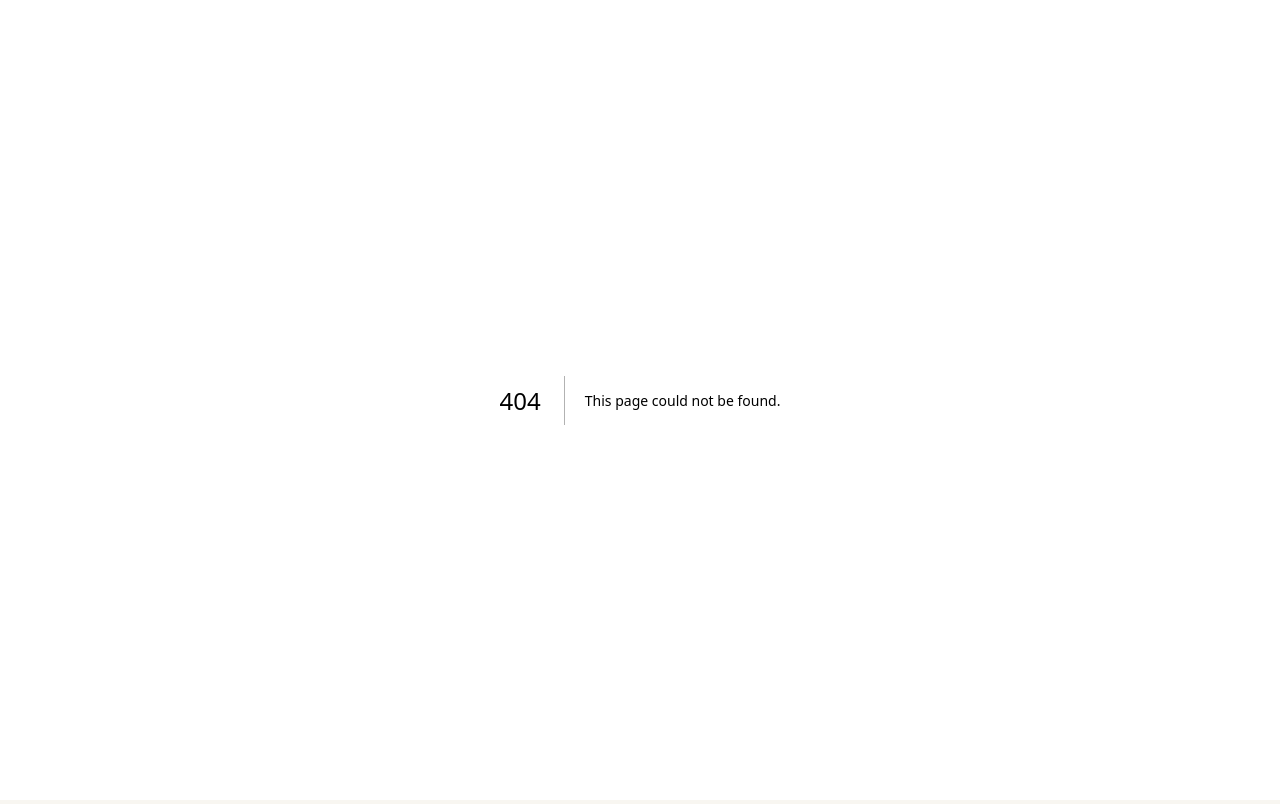
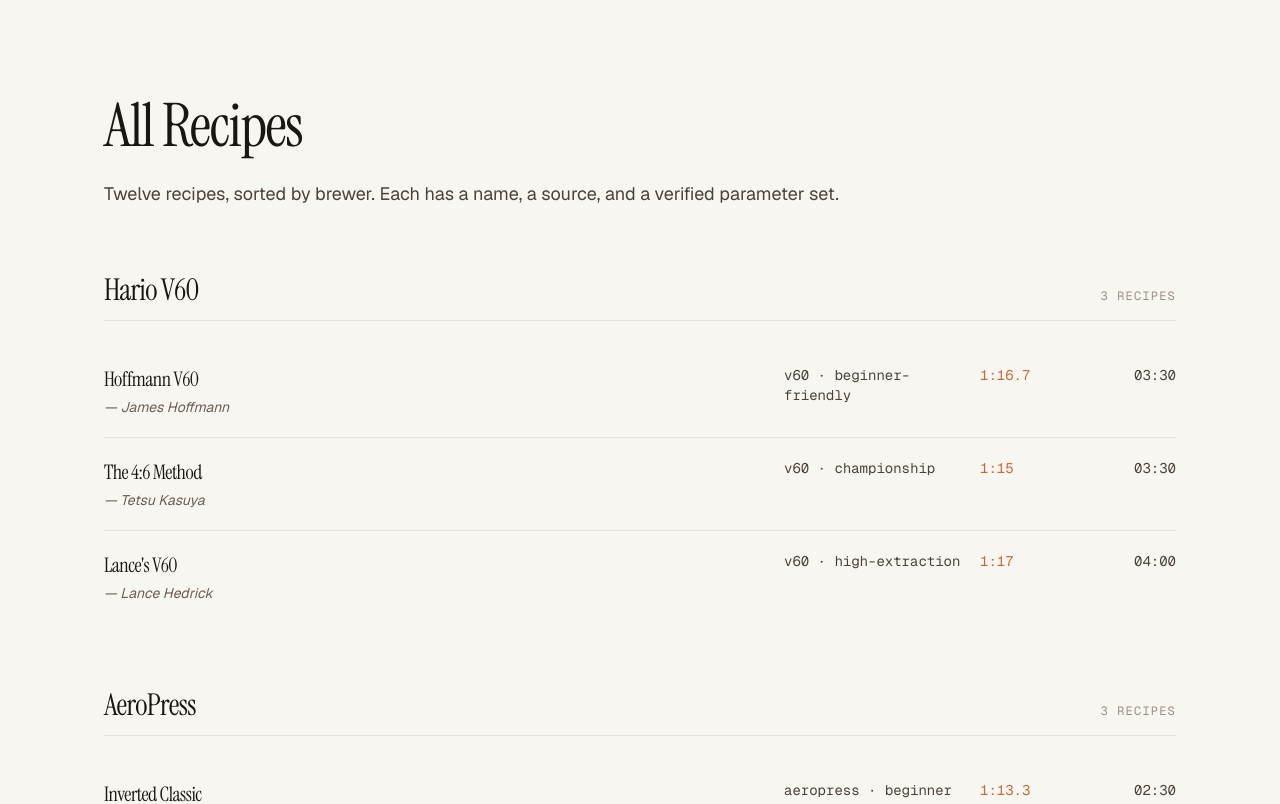
Before and after one commit to pixdyne/bloom-timer, a Next.js app: page /recipes in a window 1280 px wide. Before the commit this address had no page. Shown: the top 804 px of the page. Built offline with nearby package versions, Linux system fonts and the light colour scheme.

Commit message:
feat: add /recipes index grouped by brewer

```diff
--- /dev/null
+++ b/src/app/recipes/page.tsx
@@ -0,0 +1,61 @@
+import Link from 'next/link';
+import { recipes } from '@/data/recipes';
+import { brewers, recipesForBrewer } from '@/data/brewers';
+import { formatMMSS } from '@/lib/time';
+
+export const metadata = {
+  title: 'All Recipes — Bloom Timer',
+  description: 'Twelve championship pour-over recipes, organized by brewer.',
+};
+
+export default function RecipesIndex() {
+  return (
+    <main className="mx-auto max-w-6xl px-6 py-16 md:px-10 md:py-24">
+      <h1 className="font-display text-5xl tracking-tight md:text-6xl">All Recipes</h1>
+      <p className="mt-6 max-w-prose text-lg text-[var(--color-ink-2)]">
+        Twelve recipes, sorted by brewer. Each has a name, a source, and a verified parameter set.
+      </p>
+
+      {brewers.map((b) => {
+        const list = recipesForBrewer(b.slug);
+        if (list.length === 0) return null;
+        return (
+          <section key={b.slug} className="mt-16">
+            <header className="mb-6 flex items-baseline justify-between border-b border-[var(--color-line)] pb-3">
+              <h2 className="font-display text-3xl tracking-tight">{b.displayName}</h2>
+              <span className="font-mono text-xs uppercase tracking-widest text-[var(--color-muted)]">
+                {list.length} recipe{list.length === 1 ? '' : 's'}
+              </span>
+            </header>
+            <ul className="divide-y divide-[var(--color-line)]">
+              {list.map((r) => (
+                <li key={r.slug}>
+                  <Link
+                    href={`/recipes/${r.slug}`}
+                    className="grid grid-cols-[1fr_auto] gap-4 py-5 transition-colors hover:bg-[var(--color-bg-warm)] sm:grid-cols-[1fr_180px_100px_80px]"
+                  >
+                    <div>
+                      <h3 className="font-display text-xl tracking-tight">{r.name}</h3>
+                      <p className="mt-1 text-sm italic text-[var(--color-ink-3)]">
+                        — {r.author}
+                      </p>
+                    </div>
+                    <div className="hidden font-mono text-sm text-[var(--color-ink-2)] sm:block">
+                      {r.tags.slice(0, 2).join(' · ')}
+                    </div>
+                    <div className="hidden font-mono text-sm text-[var(--color-accent)] sm:block">
+                      1:{r.baseRatio}
+                    </div>
+                    <div className="text-right font-mono text-sm text-[var(--color-ink-2)]">
+                      {formatMMSS(r.totalTimeSec)}
+                    </div>
+                  </Link>
+                </li>
+              ))}
+            </ul>
+          </section>
+        );
+      })}
+    </main>
+  );
+}
```
